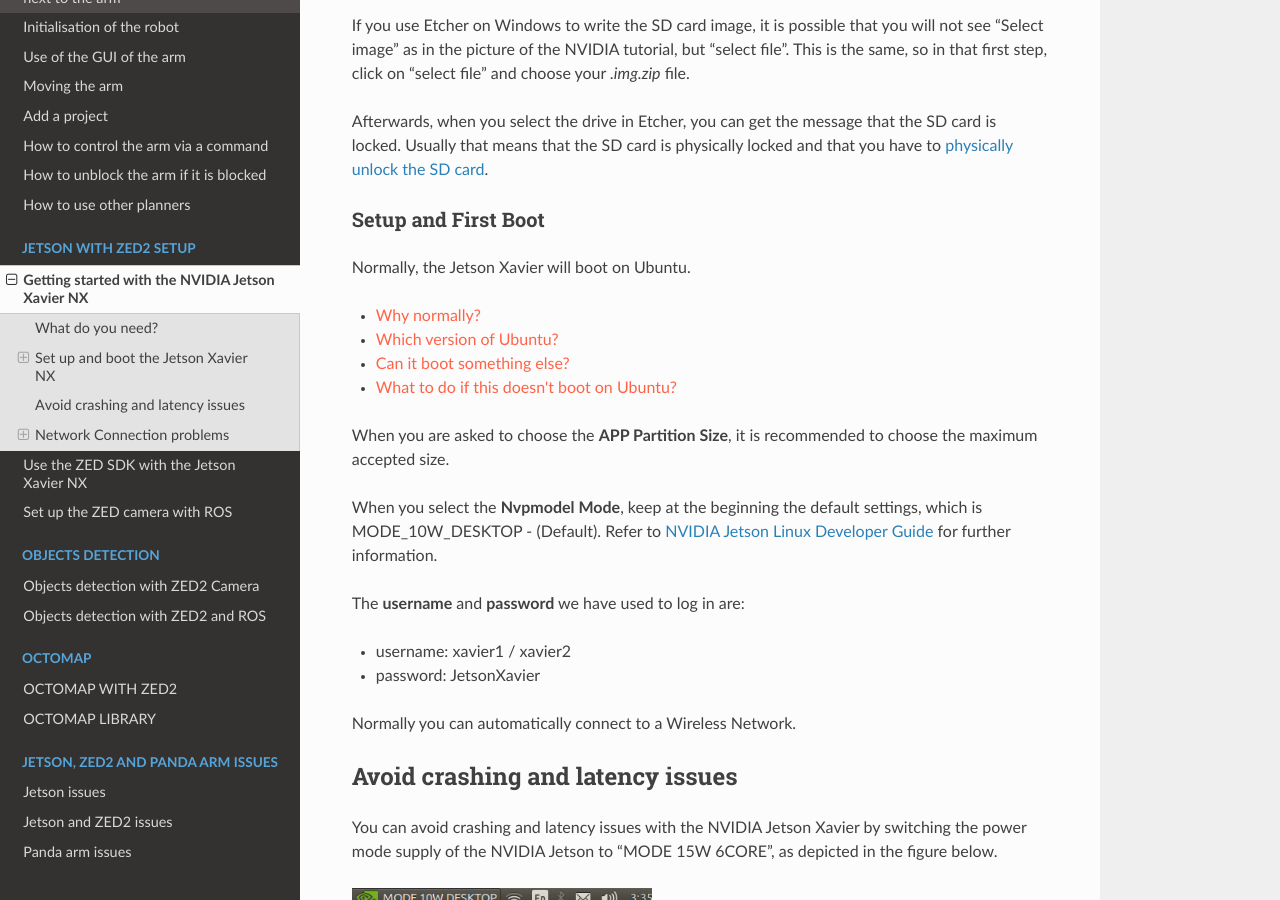
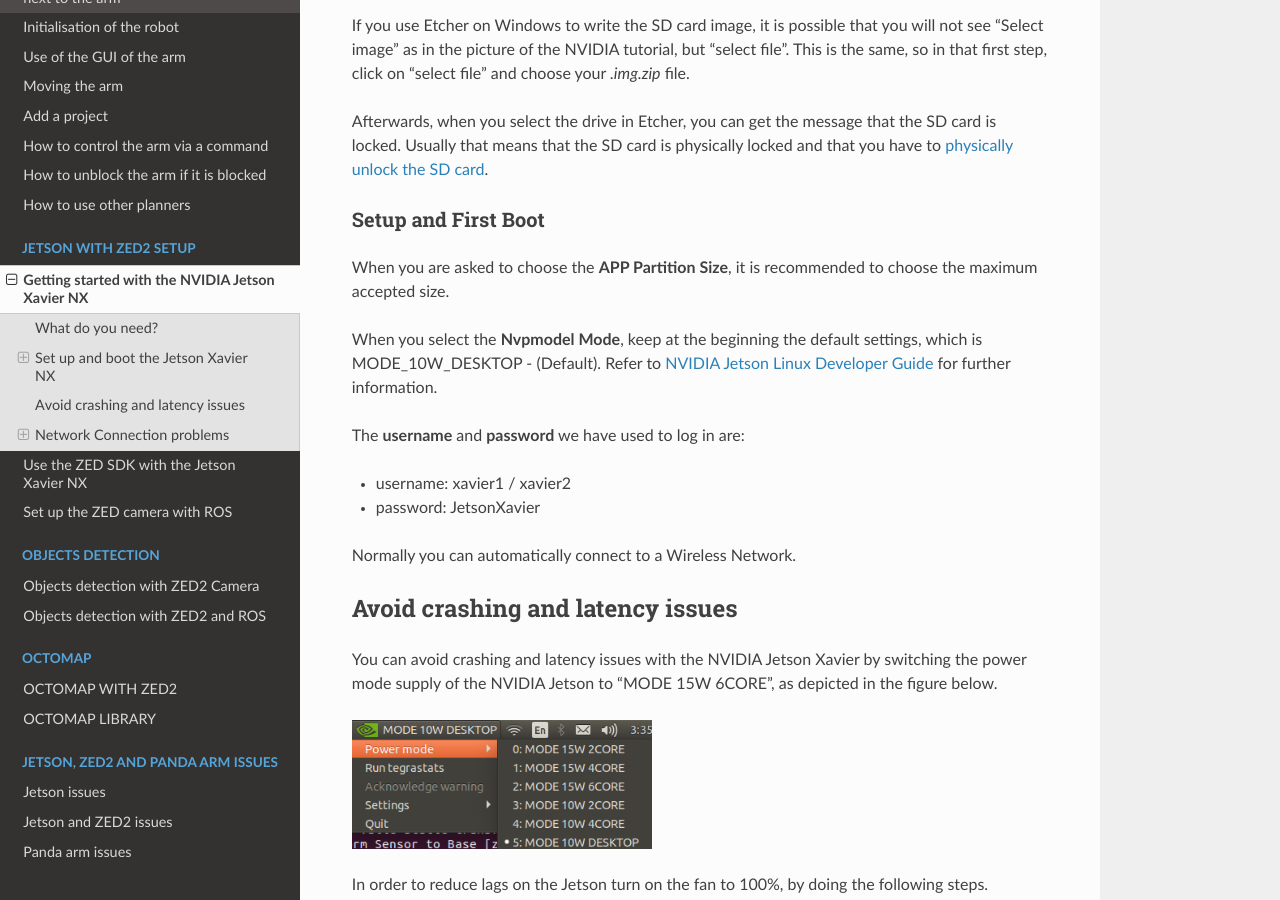
Before and after one commit to kmerckae/panda_safe_hrc_tutorial, a Sphinx documentation site: the page built from source/zed_jetson_start/jetson_setup.rst, in a window 1280 px wide and 900 px high, scrolled down 812 px. Built offline with Sphinx 7.4.7 and the Read the Docs theme 2.0.0, drawn with Linux system fonts in a browser that asks for light colours.

Commit message:
removed something

```diff
--- a/source/zed_jetson_start/jetson_setup.rst
+++ b/source/zed_jetson_start/jetson_setup.rst
@@ -56,12 +56,6 @@ Usually that means that the SD card is physically locked and that you have to |u
 
 Setup and First Boot
 ^^^^^^^^^^^^^^^^^^^^
-Normally, the Jetson Xavier will boot on Ubuntu.
-
-*  :raw-html:`<font color="Tomato"> Why normally?  </font>`
-*  :raw-html:`<font color="Tomato"> Which version of Ubuntu?  </font>`
-*  :raw-html:`<font color="Tomato"> Can it boot something else?  </font>`
-*  :raw-html:`<font color="Tomato"> What to do if this doesn't boot on Ubuntu?  </font>`
 
 When you are asked to choose the **APP Partition Size**, it is recommended to choose the maximum accepted size.
 
```
